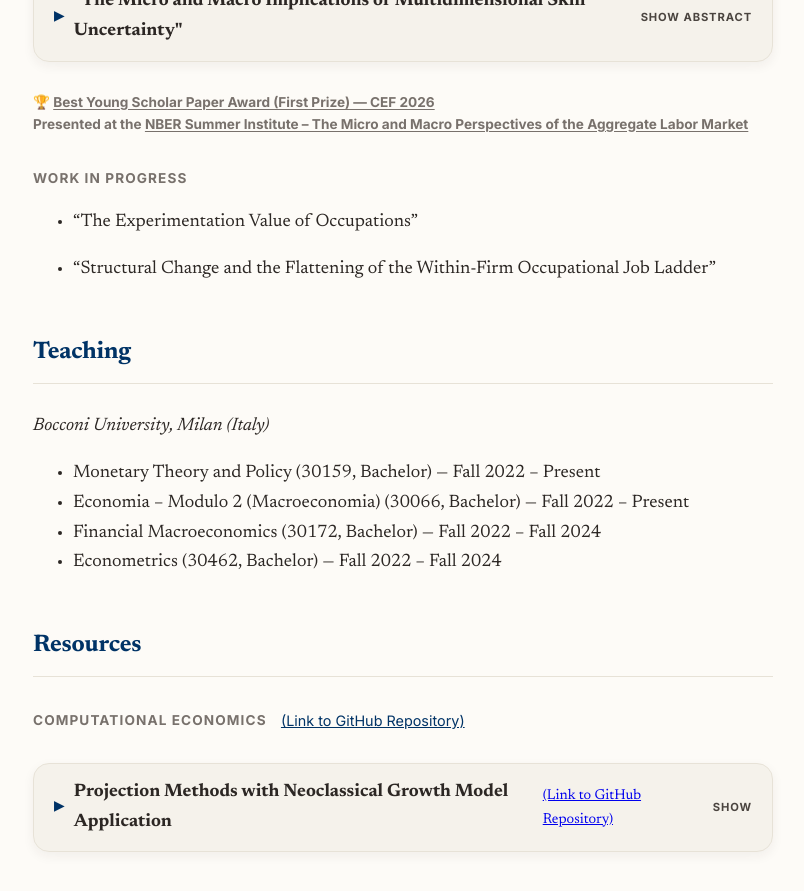
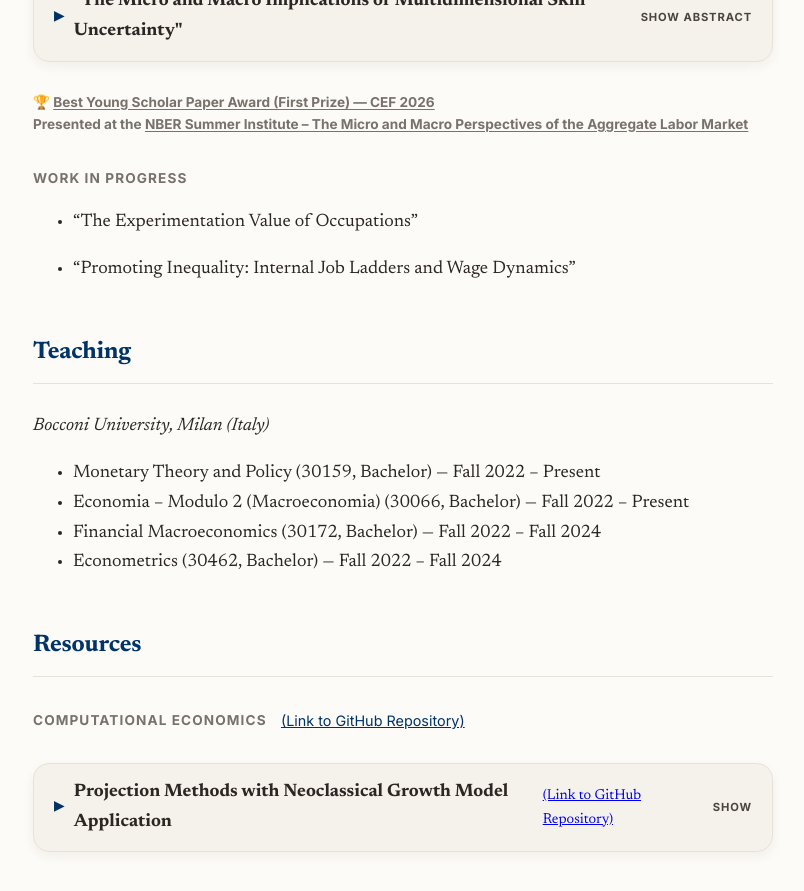
Before and after one commit to peppecon/peppecon.github.io, a Jekyll site: the page built from _pages/about.md, in a window 1280 px wide and 900 px high, scrolled down 807 px. Shown: the top 891 px of the window, without its empty margins (467-1271 px from the left). Built offline with Jekyll 4.4.1, drawn with Linux system fonts in a browser that asks for light colours.

Commit message:
Updating paper title

```diff
--- a/_pages/about.md
+++ b/_pages/about.md
@@ -93,7 +93,7 @@ In Spring 2026, I visited the Stanford Economics Department as a Visiting Studen
 
 - "The Experimentation Value of Occupations"
 
-- "Structural Change and the Flattening of the Within-Firm Occupational Job Ladder"
+- "Promoting Inequality: Internal Job Ladders and Wage Dynamics"
 
 ## Teaching {#teaching}
 
```
